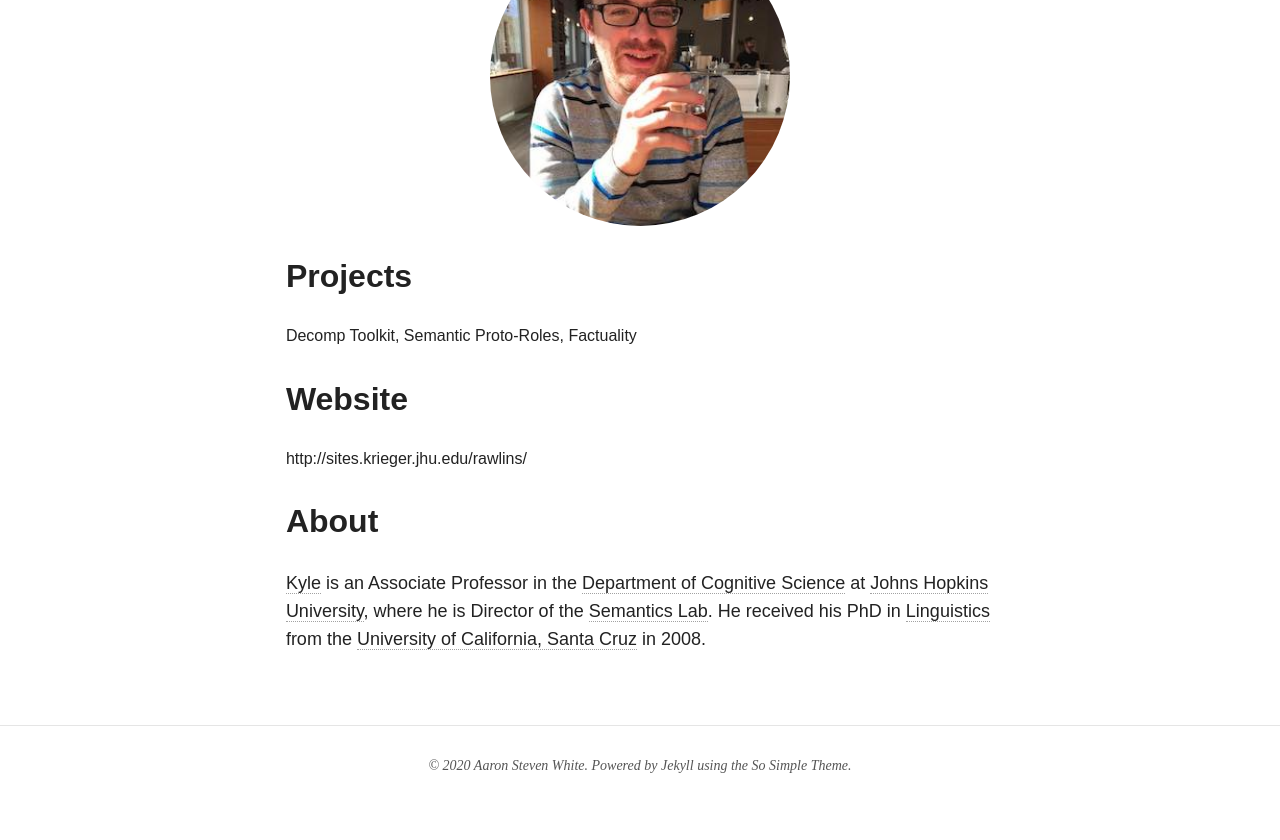
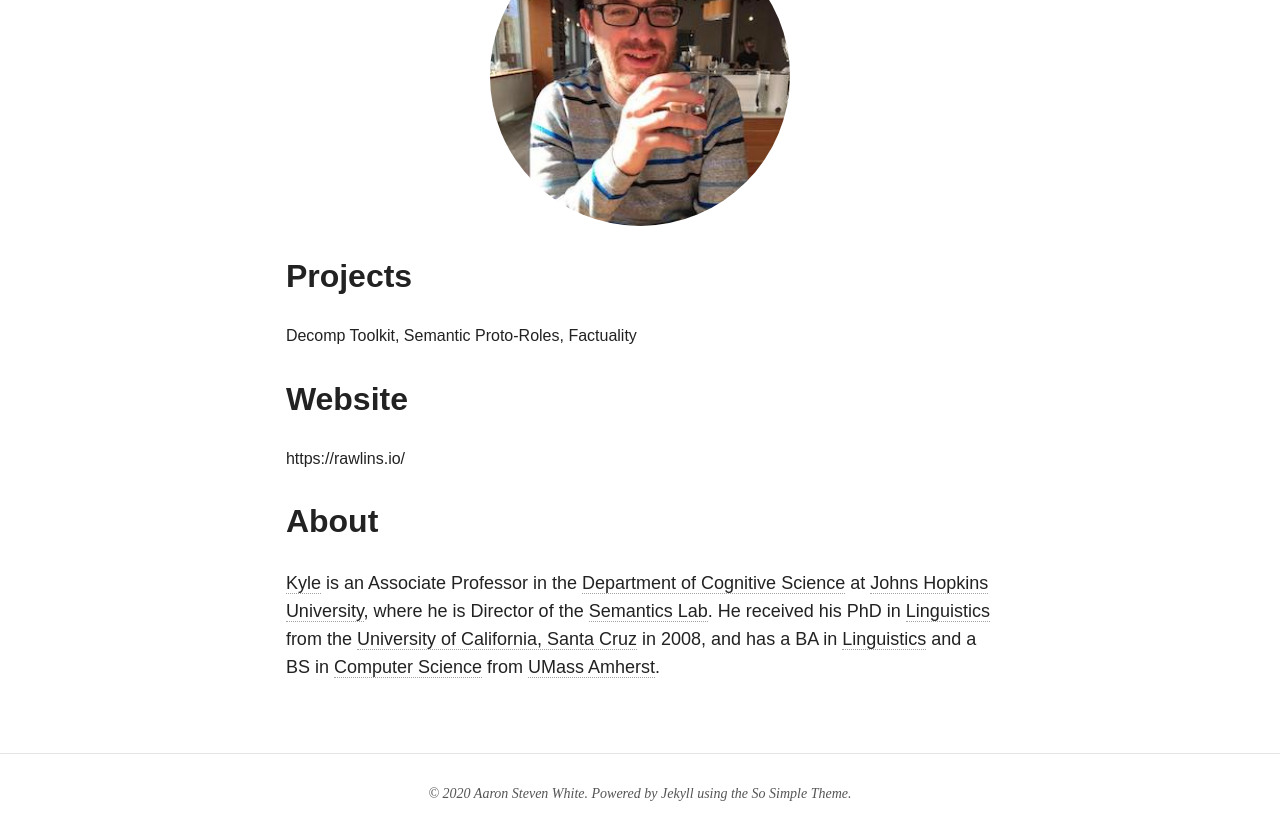
Before and after one commit to decompositional-semantics-initiative/decompositional-semantics-initiative.github.io, a Jekyll site: the page built from researchers/krawlins.md, in a window 1280 px wide and 900 px high, scrolled down 656 px. Shown: the top 840 px of the window. Built offline with Jekyll 4.4.1, drawn with Linux system fonts in a browser that asks for light colours; nearby versions of some CDN libraries.

Commit message:
Update my website/info a bit

```diff
--- a/_data/researchers.yml
+++ b/_data/researchers.yml
@@ -27,7 +27,7 @@ faculty:
       name: Kyle Rawlins
       role: Associate Professor of Cognitive Science
       affiliation: Johns Hopkins University
-      website: http://sites.krieger.jhu.edu/rawlins/
+      website: https://rawlins.io/
       email: kgr@jhu.edu
       projects:
         - decomptoolkit
--- a/researchers/krawlins.md
+++ b/researchers/krawlins.md
@@ -5,4 +5,4 @@ handle: krawlins
 search_omit: true
 ---
 
-[Kyle](http://sites.krieger.jhu.edu/rawlins/) is an Associate Professor in the [Department of Cognitive Science](http://cogsci.jhu.edu/) at [Johns Hopkins University](https://www.jhu.edu/), where he is Director of the [Semantics Lab](http://sites.krieger.jhu.edu/rawlins/semantics-lab/). He received his PhD in [Linguistics](https://linguistics.ucsc.edu/) from the [University of California, Santa Cruz](https://www.ucsc.edu/) in 2008.
+[Kyle](https://rawlins.io/) is an Associate Professor in the [Department of Cognitive Science](http://cogsci.jhu.edu/) at [Johns Hopkins University](https://www.jhu.edu/), where he is Director of the [Semantics Lab](https://rawlins.io/semlab/). He received his PhD in [Linguistics](https://linguistics.ucsc.edu/) from the [University of California, Santa Cruz](https://www.ucsc.edu/) in 2008, and has a BA in [Linguistics](http://www.umass.edu/linguistics/) and a BS in [Computer Science](https://www.cics.umass.edu/) from [UMass Amherst](https://www.umass.edu/).
```
